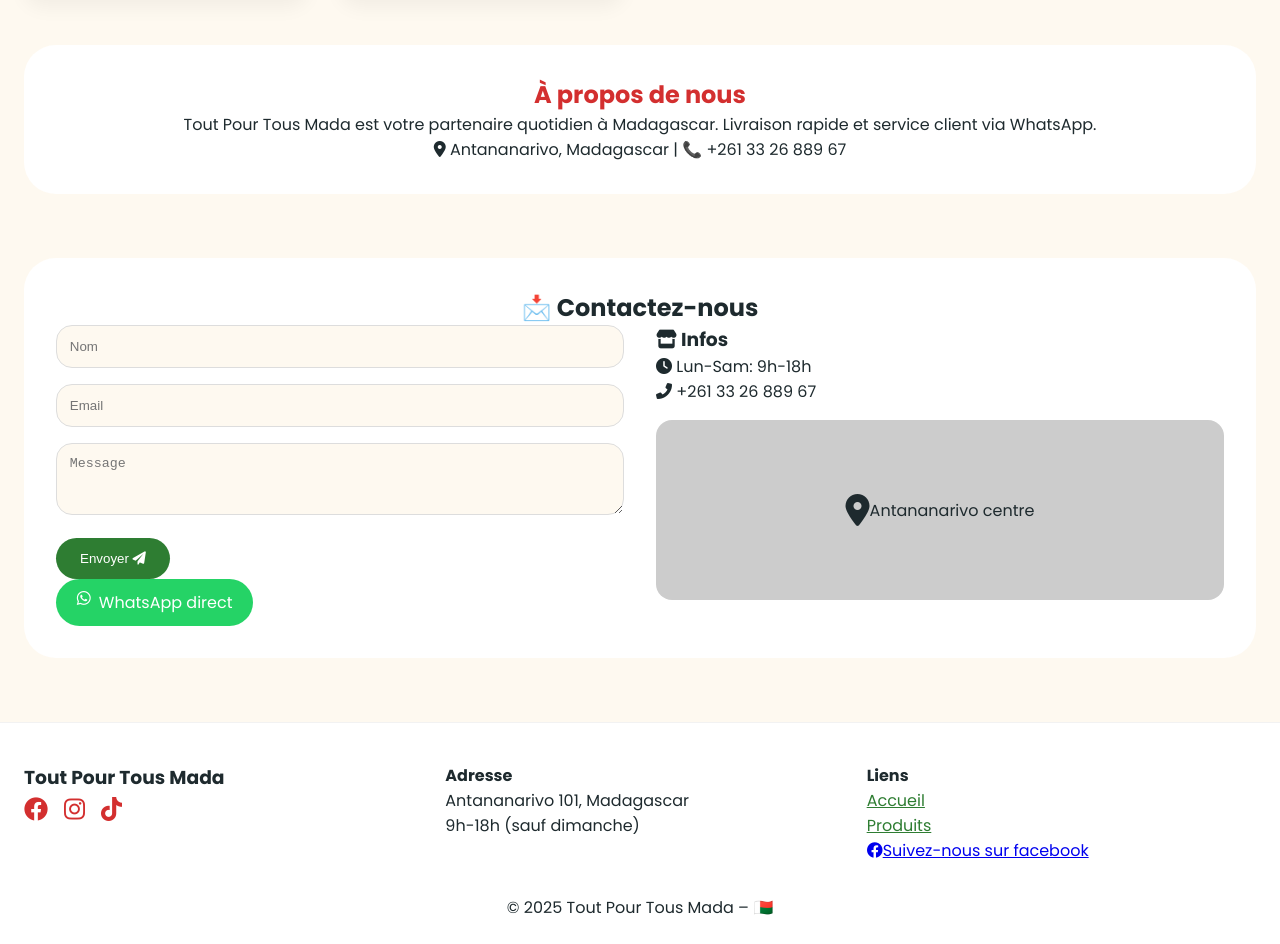
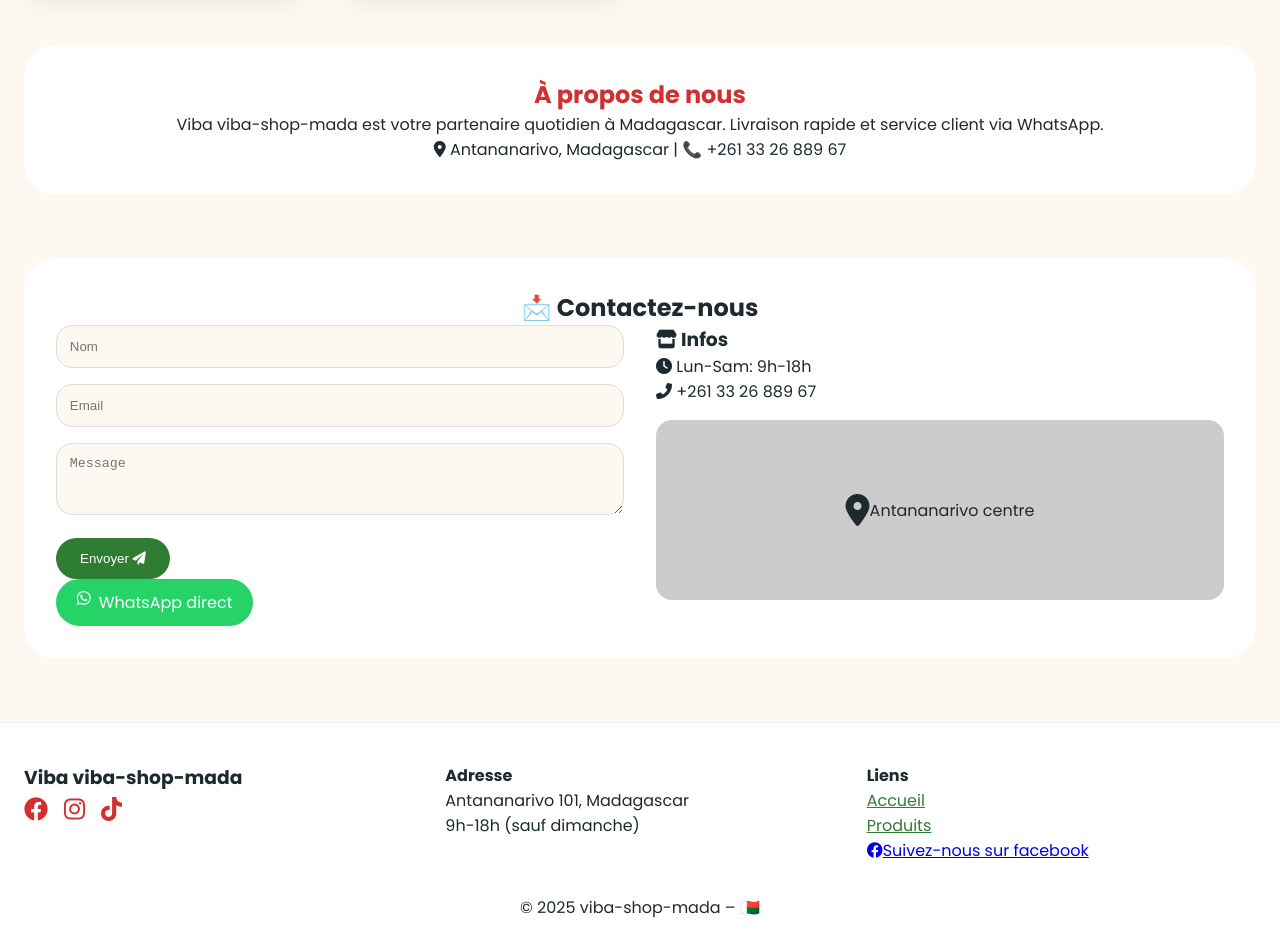
Before and after one commit to viba-shop-mada/viba-shop-mada, a plain HTML site: page index.html in a window 1280 px wide. Shown: the part 3749-4693 px from the top of the page. Drawn offline with Linux system fonts and the light colour scheme.

Commit message:
update site

```diff
--- a/index.html
+++ b/index.html
@@ -34,7 +34,7 @@
 <nav class="navbar">
   <div class="nav-container">
     <div class="logo">
-  <img src="images/logo.png" alt="Tout Pour Tous Mada" style="height: 40px; width: auto;">
+  <img src="images/logo.png" alt="viba-shop-mada" style="height: 40px; width: auto;">
 </div>
     <ul class="nav-links">
       <li><a href="#home">Accueil</a></li>
@@ -68,7 +68,7 @@
 <section id="about" class="container" style="margin: 3rem auto;">
   <div class="about-card">
     <h2 style="color: var(--primary-red);">À propos de nous</h2>
-    <p>Tout Pour Tous Mada est votre partenaire quotidien à Madagascar. Livraison rapide et service client via WhatsApp.</p>
+    <p>Viba viba-shop-mada est votre partenaire quotidien à Madagascar. Livraison rapide et service client via WhatsApp.</p>
     <p><i class="fas fa-map-marker-alt"></i> Antananarivo, Madagascar | 📞 +261 33 26 889 67</p>
   </div>
 </section>
@@ -98,11 +98,11 @@
 
 <footer>
   <div class="container footer-grid">
-    <div><h3>Tout Pour Tous Mada</h3><div class="social-links"><a href="#"><i class="fab fa-facebook"></i></a><a href="#"><i class="fab fa-instagram"></i></a><a href="#"><i class="fab fa-tiktok"></i></a></div></div>
+    <div><h3>Viba viba-shop-mada</h3><div class="social-links"><a href="#"><i class="fab fa-facebook"></i></a><a href="#"><i class="fab fa-instagram"></i></a><a href="#"><i class="fab fa-tiktok"></i></a></div></div>
     <div><h4>Adresse</h4><p>Antananarivo 101, Madagascar</p><p>9h-18h (sauf dimanche)</p></div>
     <div><h4>Liens</h4><p><a href="#home" style="color:var(--primary-green)">Accueil</a></p><p><a href="#products" style="color:var(--primary-green)">Produits</a></p><p><a href="https://www.facebook.com/profile.php?id=61573481674236" target="_blank" class="facebook-link"><i class="fab fa-facebook"></i>Suivez-nous sur facebook</a></i></a></p></div>
   </div>
-  <div class="container" style="text-align:center; margin-top:2rem;">© 2025 Tout Pour Tous Mada – 🇲🇬</div>
+  <div class="container" style="text-align:center; margin-top:2rem;">© 2025 viba-shop-mada – 🇲🇬</div>
 </footer>
 
 <a href="https://wa.me/261332688967?text=Bonjour%20je%20souhaite%20commander" class="float-wa" target="_blank"><i class="fab fa-whatsapp fa-lg"></i> <span>WhatsApp</span></a>
```
